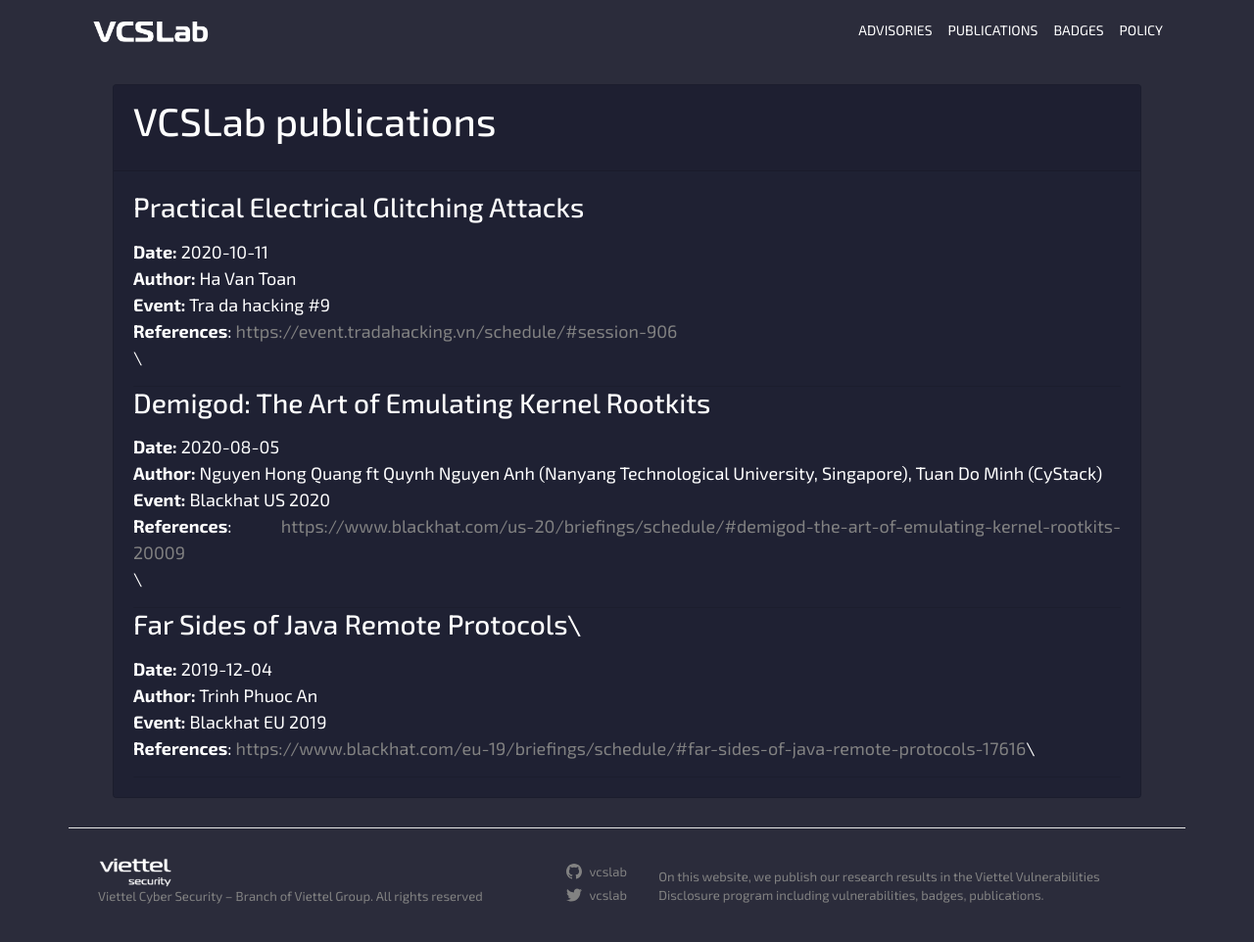
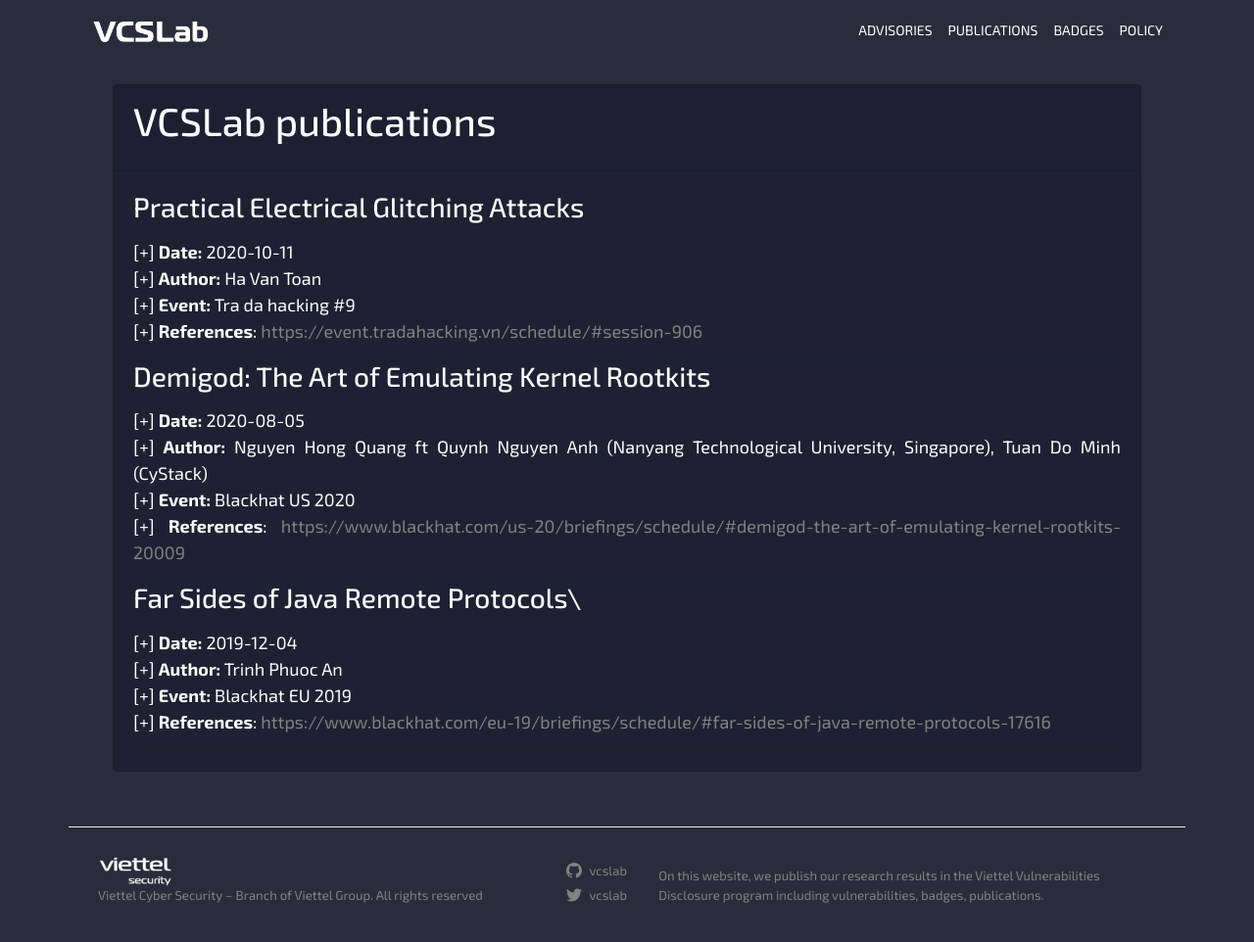
Before and after one commit to vcslab/vcslab.github.io, a Jekyll site: the page built from publications.md, in a window 1280 px wide and 985 px high. Shown: the top 962 px of the window at 98% size. Built offline with Jekyll 4.4.1, drawn with Linux system fonts in a browser that asks for light colours; nearby versions of some CDN libraries.

```diff
--- a/publications.md
+++ b/publications.md
@@ -6,31 +6,29 @@ title: VCSLab publications
 
 ### Practical Electrical Glitching Attacks
 
-> **Date:** 2020-10-11\
-> **Author:** Ha Van Toan\
-> **Event:** Tra da hacking #9\
-> **References**: [https://event.tradahacking.vn/schedule/#session-906](https://event.tradahacking.vn/schedule/#session-906)
-\
-\
+> [+] **Date:** 2020-10-11\
+> [+] **Author:** Ha Van Toan\
+> [+] **Event:** Tra da hacking #9\
+> [+] **References**: [https://event.tradahacking.vn/schedule/#session-906](https://event.tradahacking.vn/schedule/#session-906)
+
 
 ---
 
 ### Demigod: The Art of Emulating Kernel Rootkits
 
-> **Date:** 2020-08-05\
-> **Author:** Nguyen Hong Quang ft Quynh Nguyen Anh (Nanyang Technological University, Singapore), Tuan Do Minh (CyStack)\
-> **Event:** Blackhat US 2020\
-> **References**: [https://www.blackhat.com/us-20/briefings/schedule/#demigod-the-art-of-emulating-kernel-rootkits-20009](https://www.blackhat.com/us-20/briefings/schedule/#demigod-the-art-of-emulating-kernel-rootkits-20009)
-\
-\
+> [+] **Date:** 2020-08-05\
+> [+] **Author:** Nguyen Hong Quang ft Quynh Nguyen Anh (Nanyang Technological University, Singapore), Tuan Do Minh (CyStack)\
+> [+] **Event:** Blackhat US 2020\
+> [+] **References**: [https://www.blackhat.com/us-20/briefings/schedule/#demigod-the-art-of-emulating-kernel-rootkits-20009](https://www.blackhat.com/us-20/briefings/schedule/#demigod-the-art-of-emulating-kernel-rootkits-20009)
+
 
 ---
 
 ### Far Sides of Java Remote Protocols\
 
-> **Date:** 2019-12-04\
-> **Author:** Trinh Phuoc An\
-> **Event:** Blackhat EU 2019\
-> **References**: [https://www.blackhat.com/eu-19/briefings/schedule/#far-sides-of-java-remote-protocols-17616](https://www.blackhat.com/eu-19/briefings/schedule/#far-sides-of-java-remote-protocols-17616)\
+> [+] **Date:** 2019-12-04\
+> [+] **Author:** Trinh Phuoc An\
+> [+] **Event:** Blackhat EU 2019\
+> [+] **References**: [https://www.blackhat.com/eu-19/briefings/schedule/#far-sides-of-java-remote-protocols-17616](https://www.blackhat.com/eu-19/briefings/schedule/#far-sides-of-java-remote-protocols-17616)
 
 ---
```
